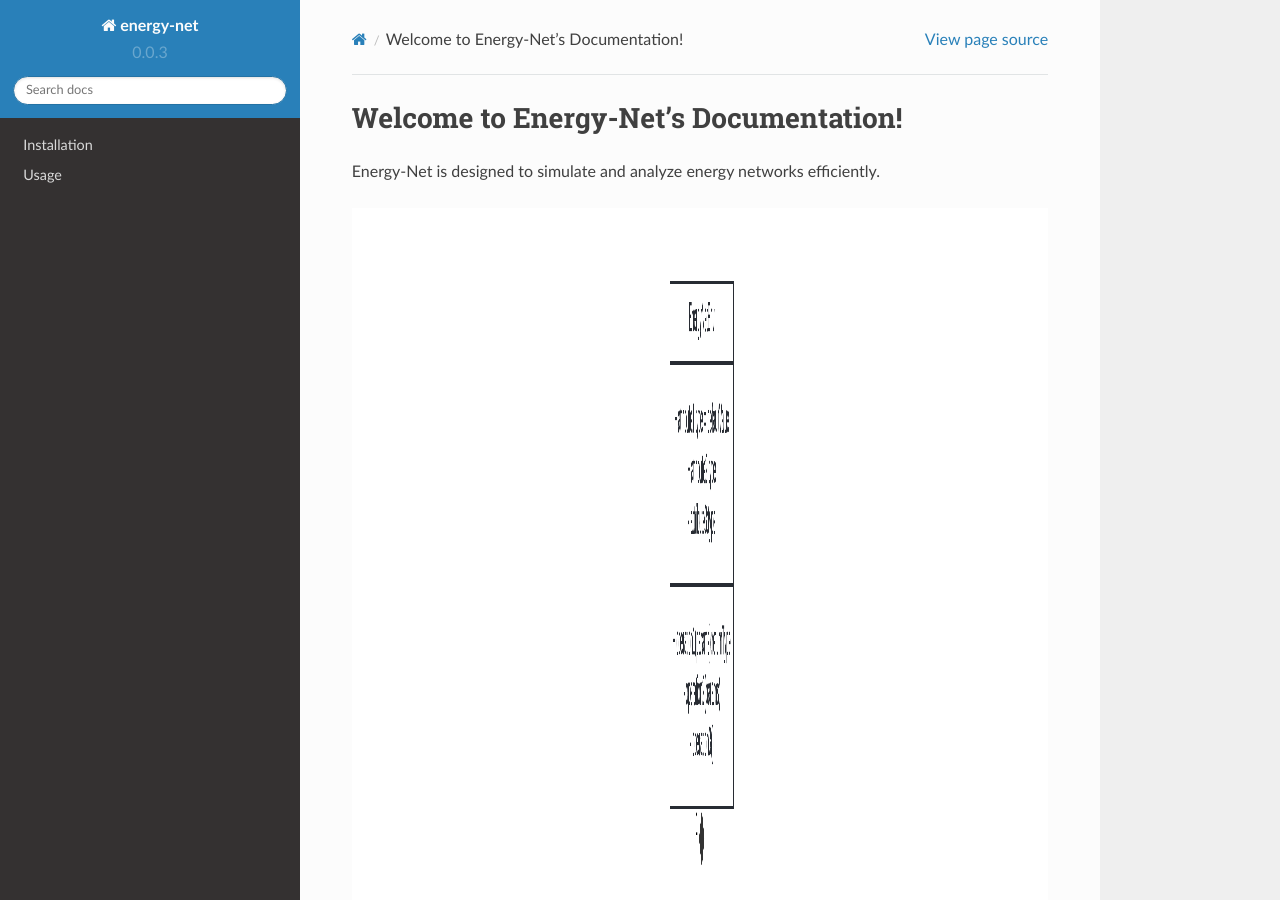
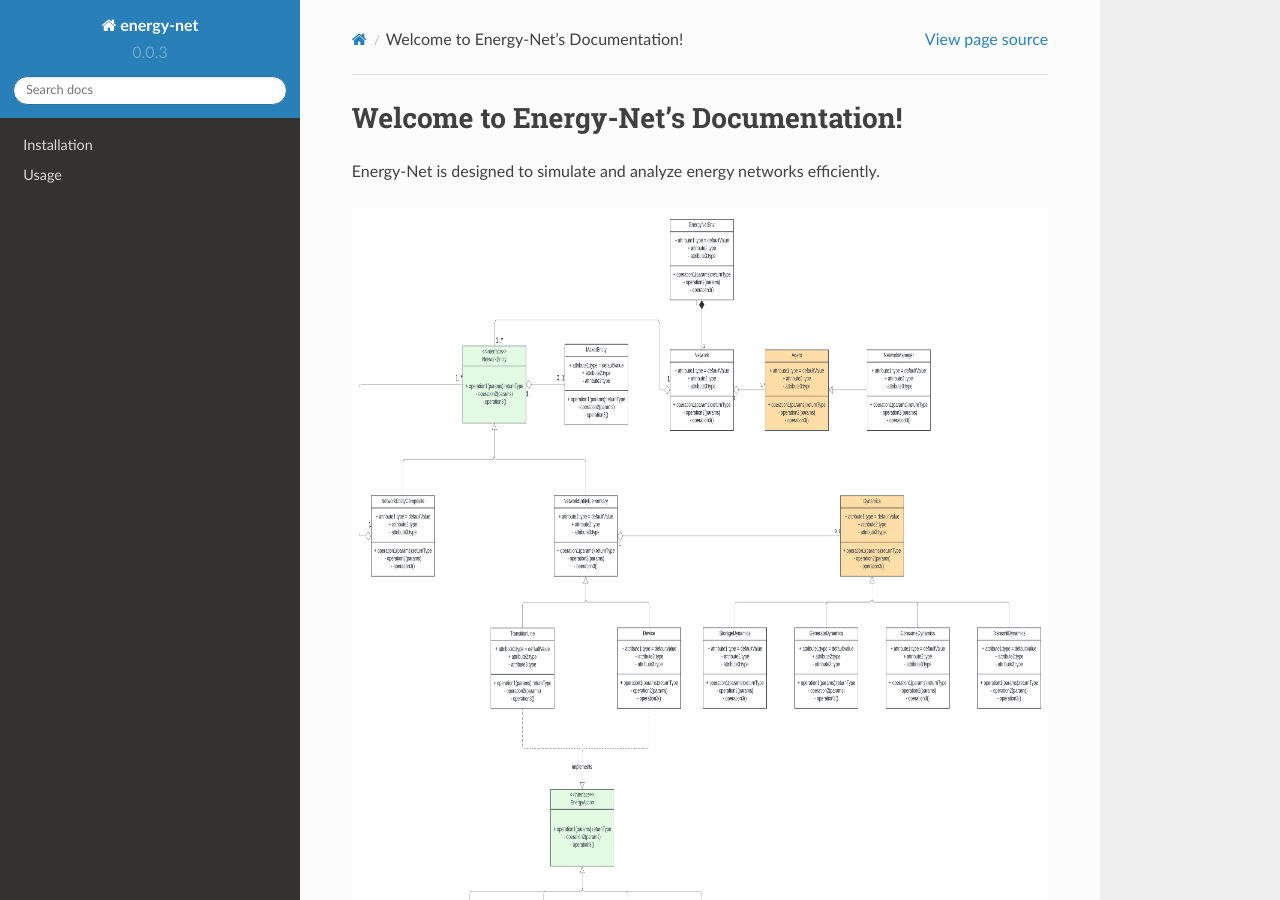
Before and after one commit to masarwy-m/energy-net, a Sphinx documentation site: the page built from docs/index.rst, in a window 1280 px wide and 900 px high. Built offline with Sphinx 7.4.7 and the Read the Docs theme 2.0.0, drawn with Linux system fonts in a browser that asks for light colours.

Commit message:
Fixing image dims

```diff
--- a/docs/index.rst
+++ b/docs/index.rst
@@ -4,10 +4,10 @@ Welcome to Energy-Net's Documentation!
 Energy-Net is designed to simulate and analyze energy networks efficiently.
 
 .. image:: /_static/EnergyNetUML.png
-   :alt: Alternative text here
+   :alt: Energy-Net UML Diagram
    :align: center
-   :height: 5213px
-   :width: 7423px
+   :height: 800px
+   :width: 1200px
 
 Contents:
 
```
